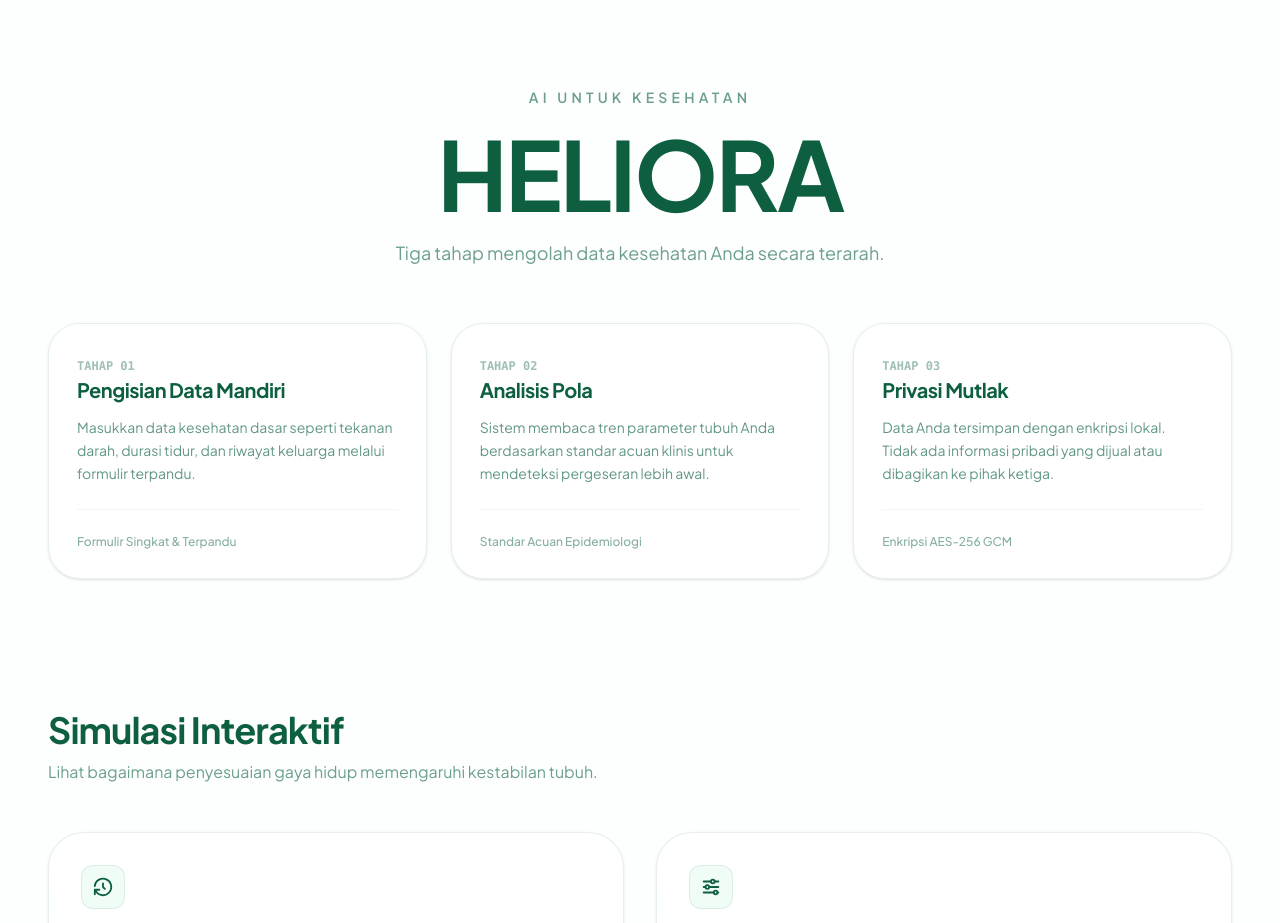
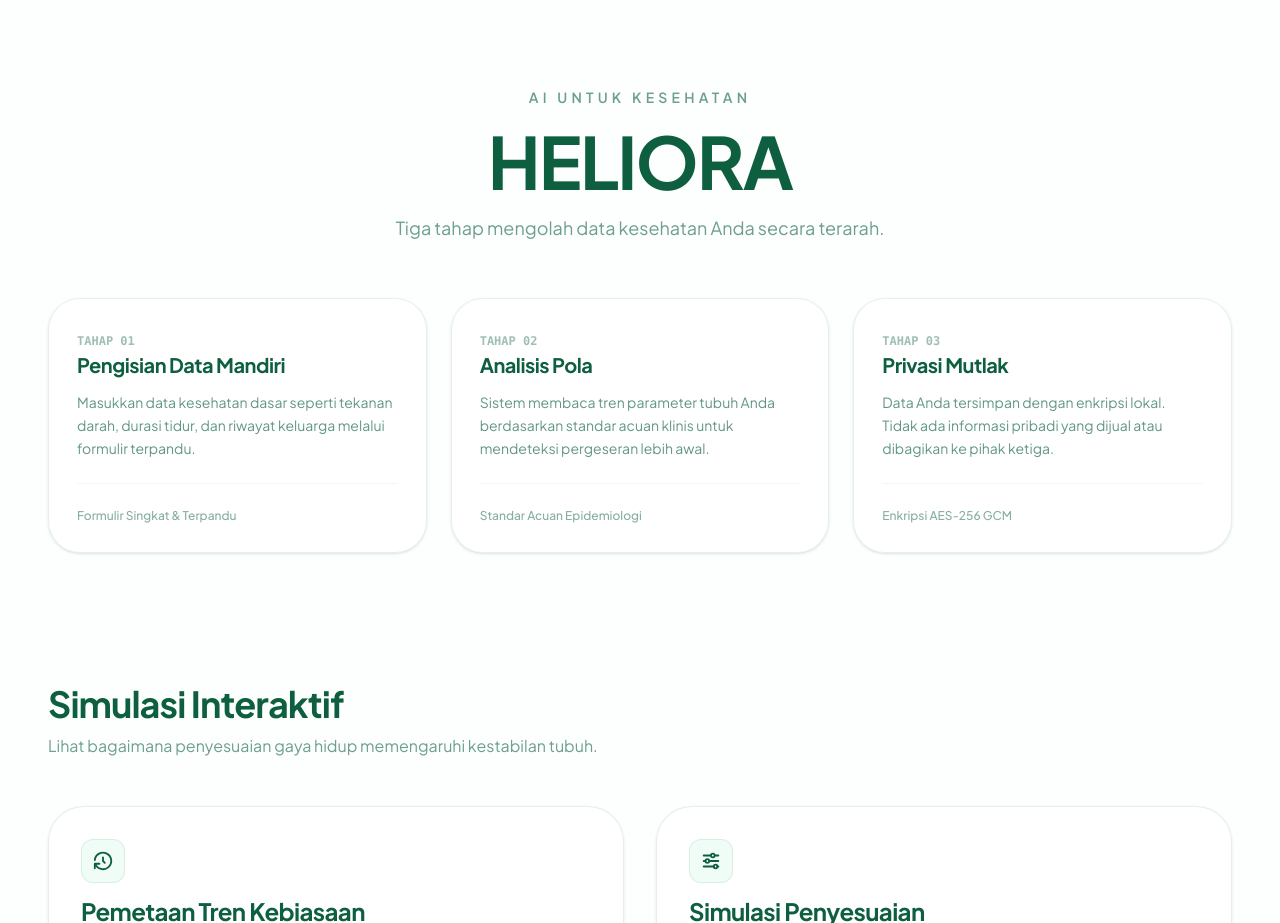
Before and after one commit to nikamushi/heliora, a Next.js app in the folder apps/web/: page / in a window 1280 px wide. Shown: the part 2300-3223 px from the top of the page. Built offline with nearby package versions, Linux system fonts and the light colour scheme.

Commit message:
FE-001.9: scale down Section 4 title by one tier
Why:
- Fine-tune Section 4 title scale to maintain balanced proportions with surrounding sections.

How:
- Adjust font scale to text-4xl sm:text-5xl md:text-6xl lg:text-7xl.

```diff
--- a/apps/web/src/app/page.tsx
+++ b/apps/web/src/app/page.tsx
@@ -197,7 +197,7 @@ export default function LandingPage() {
             <span className="text-xs sm:text-sm font-semibold uppercase tracking-[0.3em] text-brand-900/60 block">
               AI UNTUK KESEHATAN
             </span>
-            <h2 className="text-5xl sm:text-6xl md:text-7xl lg:text-8xl font-bold tracking-tight text-brand-900 leading-[1.05]">
+            <h2 className="text-4xl sm:text-5xl md:text-6xl lg:text-7xl font-bold tracking-tight text-brand-900 leading-[1.05]">
               HELIORA
             </h2>
             <p className="text-base sm:text-lg text-brand-900/60 mt-2 font-normal max-w-xl mx-auto">
```
